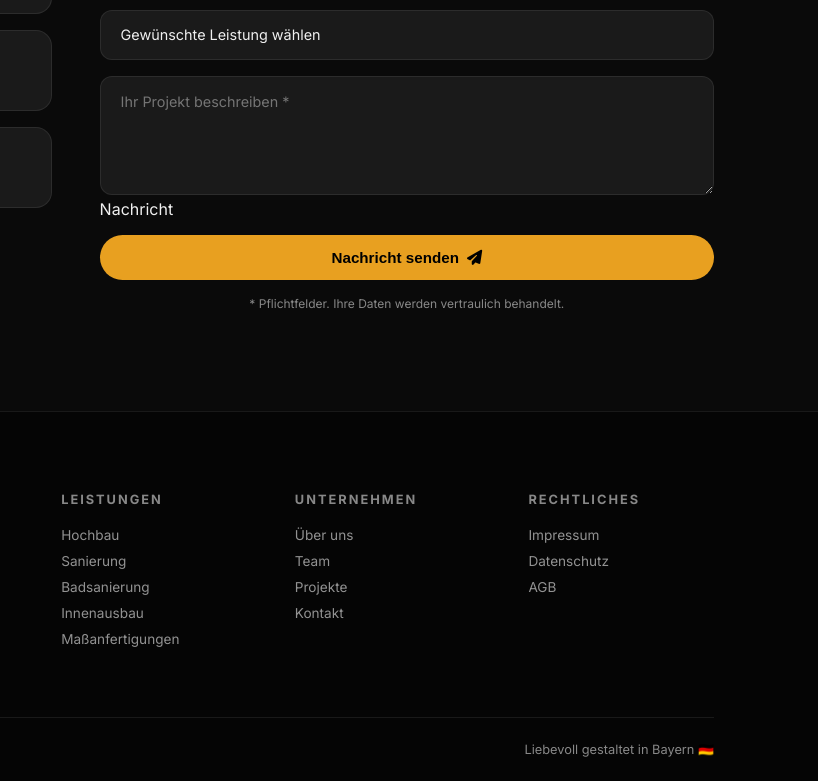
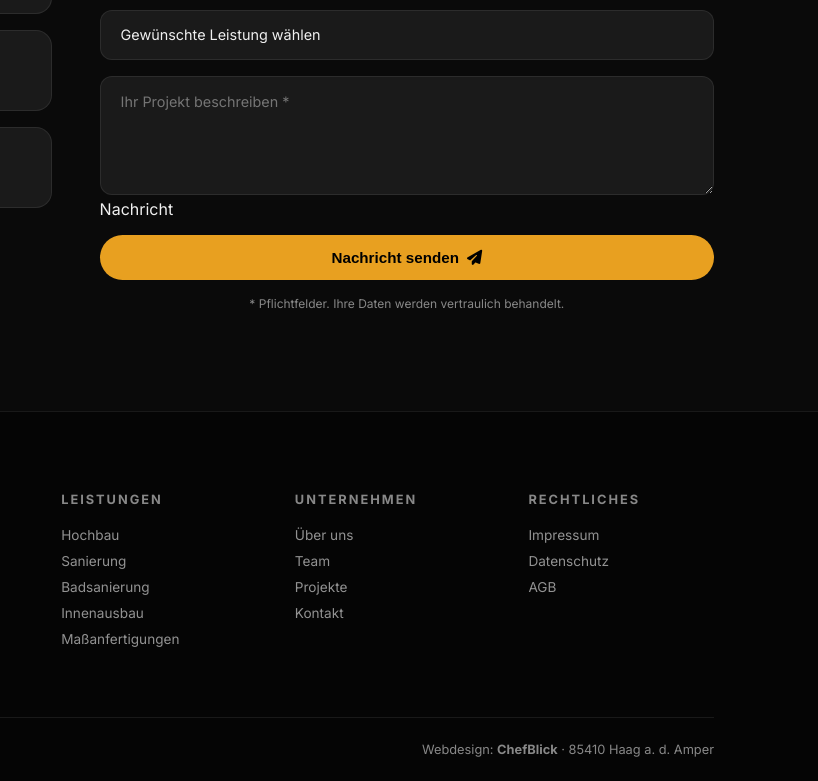
Before and after one commit to mutterstefan-maker/handwerk-for-you, a plain HTML site: page index.html in a window 1280 px wide. Shown: the part 6350-7131 px from the top of the page, 462-1280 px from the left. Drawn offline with Linux system fonts and the light colour scheme.

Commit message:
Footer: Webdesign ChefBlick hinzugefügt

```diff
--- a/index.html
+++ b/index.html
@@ -517,7 +517,7 @@
       </div>
       <div class="footer-bottom">
         <p>© 2026 Handwerk for you GmbH · Alle Rechte vorbehalten</p>
-        <p>Liebevoll gestaltet in Bayern 🇩🇪</p>
+        <p>Webdesign: <strong>ChefBlick</strong> · 85410 Haag a. d. Amper</p>
       </div>
     </div>
   </footer>
```
